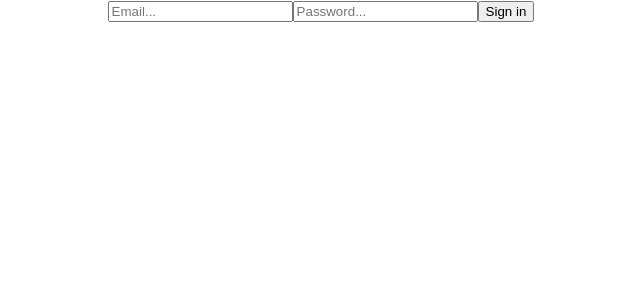
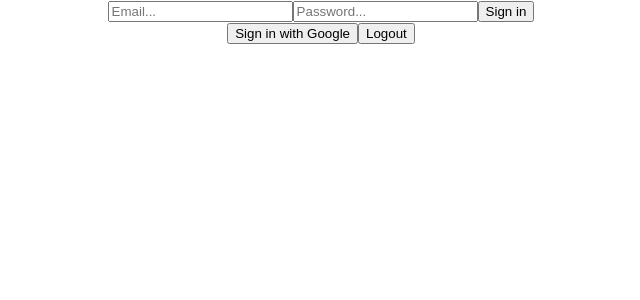
Before and after one commit to AnatoliiCubex/firebase-basics, a React (Create React App) app: page / in a window 1280 px wide. Shown: the top 300 px of the page, without its empty margins (319-959 px from the left). Built offline with nearby package versions, Linux system fonts and the light colour scheme; no server answers.

Commit message:
add sign in with google, sign out

```diff
--- a/src/components/AuthForm/AuthForm.component.jsx
+++ b/src/components/AuthForm/AuthForm.component.jsx
@@ -1,7 +1,11 @@
 import React, { useState } from "react";
 
-import { auth } from "../../config/firebase";
-import { createUserWithEmailAndPassword } from "firebase/auth";
+import { auth, googleProvider } from "../../config/firebase";
+import {
+  createUserWithEmailAndPassword,
+  signInWithPopup,
+  signOut,
+} from "firebase/auth";
 
 export const AuthFormComponent = () => {
   const [userData, setUserData] = useState({
@@ -9,7 +13,7 @@ export const AuthFormComponent = () => {
     password: "",
   });
 
-  const handleCreateUser = async (e) => {
+  const handleSignIn = async (e) => {
     e.preventDefault();
     try {
       await createUserWithEmailAndPassword(
@@ -17,14 +21,30 @@ export const AuthFormComponent = () => {
         userData.email,
         userData.password
       );
-      setUserData({ email: "", password: "" });
+    } catch (err) {
+      console.error(err);
+    }
+  };
+
+  const handleSignInWithGoogle = async () => {
+    try {
+      await signInWithPopup(auth, googleProvider);
+    } catch (err) {
+      console.error(err);
+    }
+  };
+
+  const handleLogout = async () => {
+    try {
+      await signOut(auth);
     } catch (err) {
       console.error(err);
     }
   };
 
   return (
-    <form onSubmit={handleCreateUser}>
+    <>
+      <form onSubmit={handleSignIn}>
         <input
           placeholder='Email...'
           name='email'
@@ -50,6 +70,9 @@ export const AuthFormComponent = () => {
         />
         <button type='submit'>Sign in</button>
       </form>
+      <button onClick={handleSignInWithGoogle}>Sign in with Google</button>
+      <button onClick={handleLogout}>Logout</button>
+    </>
   );
 };
 
--- a/src/config/firebase.js
+++ b/src/config/firebase.js
@@ -1,6 +1,6 @@
 // Import the functions you need from the SDKs you need
 import { initializeApp } from "firebase/app";
-import { getAuth } from "firebase/auth";
+import { GoogleAuthProvider, getAuth } from "firebase/auth";
 
 // Your web app's Firebase configuration
 // For Firebase JS SDK v7.20.0 and later, measurementId is optional
@@ -17,3 +17,4 @@ const firebaseConfig = {
 // Initialize Firebase
 export const app = initializeApp(firebaseConfig);
 export const auth = getAuth(app);
+export const googleProvider = new GoogleAuthProvider();
```
Lines whose indentation alone changed are shown as unchanged.
